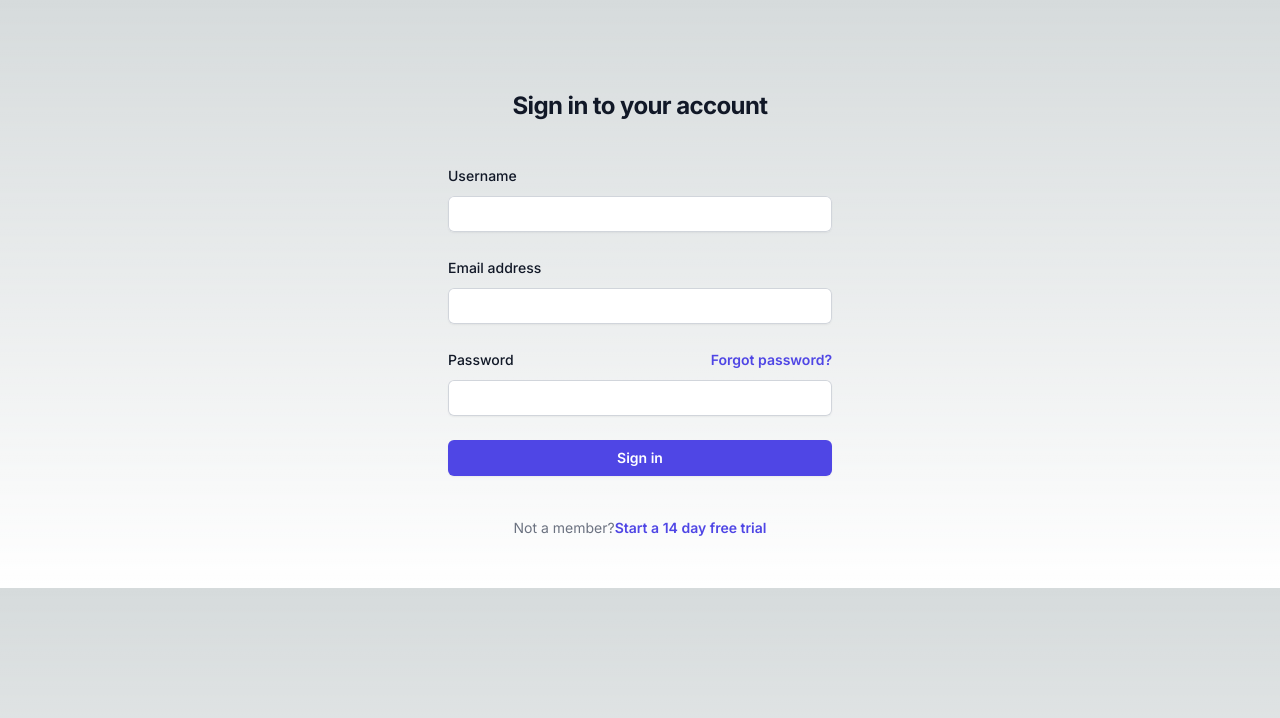
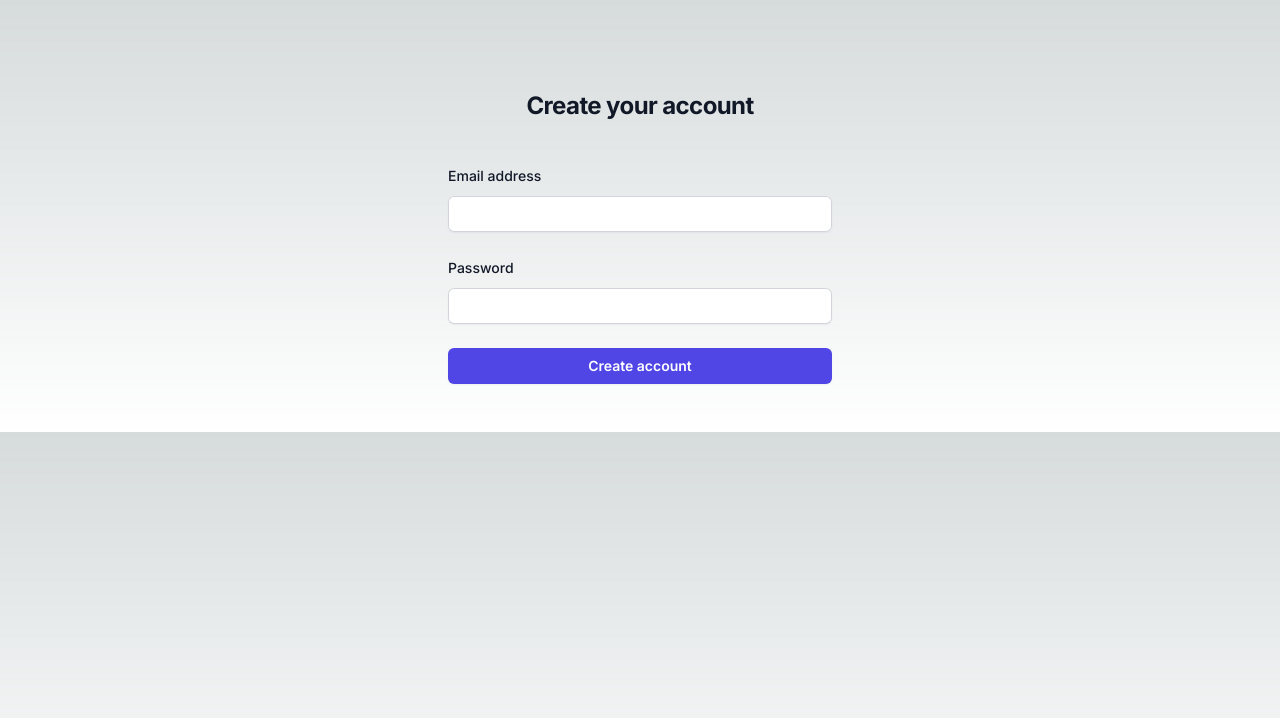
Before and after one commit to zaknolte/brew-buddy, a Next.js app in the folder brew-buddy/: page /register in a window 1280 px wide. Shown: the top 718 px of the page. Built offline with nearby package versions, Linux system fonts and the light colour scheme.

Commit message:
remove username

```diff
--- a/brew-buddy/src/app/login/page.tsx
+++ b/brew-buddy/src/app/login/page.tsx
@@ -7,13 +7,13 @@ import { signIn } from "next-auth/react";
 export default function LoginPage() {
     const router = useRouter();
     const [user, setUser] = useState({
-        name: '',
+        // loginID: '',
         email: '',
         password: ''
     });
 
-    const loginUser = async (e) => {
-        e.preventDefault();
+    const loginUser = async (event: React.FormEvent<HTMLFormElement>) => {
+        event.preventDefault();
         signIn('credentials', {...user, redirect: false})
 
         router.push('/home')
@@ -28,7 +28,7 @@ export default function LoginPage() {
 
             <div className="mt-10 sm:mx-auto sm:w-full sm:max-w-sm">
                 <form className="space-y-6" action="#" method="POST" onSubmit={loginUser}>
-                    <div>
+                    {/* <div>
                         <label htmlFor="username" className="block text-sm font-medium leading-6 text-gray-900">Username</label>
                         <div className="mt-2">
                             <input
@@ -37,11 +37,11 @@ export default function LoginPage() {
                                 type="username"
                                 autoComplete="username"
                                 required
-                                value={user.name}
-                                onChange={(e) => {setUser({...user, name: e.target.value})}}
+                                value={user.loginID}
+                                onChange={(e) => {setUser({...user, loginID: e.target.value})}}
                                 className="block w-full pl-2 rounded-md border-0 py-1.5 text-gray-900 shadow-sm ring-1 ring-inset ring-gray-300 placeholder:text-gray-400 focus:ring-2 focus:ring-inset focus:ring-indigo-600 sm:text-sm sm:leading-6"/>
                         </div>
-                    </div>
+                    </div> */}
                     <div>
                         <label htmlFor="email" className="block text-sm font-medium leading-6 text-gray-900">Email address</label>
                         <div className="mt-2">
@@ -84,7 +84,7 @@ export default function LoginPage() {
 
                 <p className="mt-10 text-center text-sm text-gray-500">
                     Not a member?
-                    <a href="#" className="font-semibold leading-6 text-indigo-600 hover:text-indigo-500">Start a 14 day free trial</a>
+                    <a href="/register" className="font-semibold leading-6 text-indigo-600 hover:text-indigo-500">Register now!</a>
                 </p>
             </div>
         </div>
--- a/brew-buddy/src/app/register/page.tsx
+++ b/brew-buddy/src/app/register/page.tsx
@@ -1,19 +1,19 @@
 'use client'
 
-import Image from "next/image"
+// import Image from "next/image"
 import { useState } from "react"
 import { useRouter } from "next/navigation"
 
 export default function RegisterPage() {
     const router = useRouter();
     const [user, setUser] = useState({
-        name: '',
+        // name: '',
         email: '',
         password: ''
     });
 
-    const createUser = async (e) => {
-        e.preventDefault();
+    const createUser = async (event: React.FormEvent<HTMLFormElement>) => {
+        event.preventDefault();
         const response = await fetch('/api/register', {
             method: 'POST',
             headers: {'Content-Type': 'application/json'},
@@ -28,12 +28,12 @@ export default function RegisterPage() {
         <div className="flex min-h-full flex-col justify-center px-6 py-12 lg:px-8">
             <div className="sm:mx-auto sm:w-full sm:max-w-sm">
                 {/* <Image className="mx-auto h-10 w-auto" src="https://tailwindui.com/img/logos/mark.svg?color=indigo&shade=600" width={600} height={600}/> */}
-                <h2 className="mt-10 text-center text-2xl font-bold leading-9 tracking-tight text-gray-900">Sign in to your account</h2>
+                <h2 className="mt-10 text-center text-2xl font-bold leading-9 tracking-tight text-gray-900">Create your account</h2>
             </div>
 
             <div className="mt-10 sm:mx-auto sm:w-full sm:max-w-sm">
                 <form className="space-y-6" action="#" method="POST" onSubmit={createUser}>
-                    <div>
+                    {/* <div>
                         <label htmlFor="username" className="block text-sm font-medium leading-6 text-gray-900">Username</label>
                         <div className="mt-2">
                             <input
@@ -46,7 +46,7 @@ export default function RegisterPage() {
                                 onChange={(e) => {setUser({...user, name: e.target.value})}}
                                 className="block w-full pl-2 rounded-md border-0 py-1.5 text-gray-900 shadow-sm ring-1 ring-inset ring-gray-300 placeholder:text-gray-400 focus:ring-2 focus:ring-inset focus:ring-indigo-600 sm:text-sm sm:leading-6"/>
                         </div>
-                    </div>
+                    </div> */}
                     <div>
                         <label htmlFor="email" className="block text-sm font-medium leading-6 text-gray-900">Email address</label>
                         <div className="mt-2">
@@ -65,9 +65,6 @@ export default function RegisterPage() {
                     <div>
                         <div className="flex items-center justify-between">
                             <label htmlFor="password" className="block text-sm font-medium leading-6 text-gray-900">Password</label>
-                            <div className="text-sm">
-                                <a href="#" className="font-semibold text-indigo-600 hover:text-indigo-500">Forgot password?</a>
-                            </div>
                         </div>
                         <div className="mt-2">
                             <input
@@ -83,14 +80,9 @@ export default function RegisterPage() {
                     </div>
 
                     <div>
-                        <button type="submit" className="flex w-full justify-center rounded-md bg-indigo-600 px-3 py-1.5 text-sm font-semibold leading-6 text-white shadow-sm hover:bg-indigo-500 focus-visible:outline focus-visible:outline-2 focus-visible:outline-offset-2 focus-visible:outline-indigo-600">Sign in</button>
+                        <button type="submit" className="flex w-full justify-center rounded-md bg-indigo-600 px-3 py-1.5 text-sm font-semibold leading-6 text-white shadow-sm hover:bg-indigo-500 focus-visible:outline focus-visible:outline-2 focus-visible:outline-offset-2 focus-visible:outline-indigo-600">Create account</button>
                     </div>
                 </form>
-
-                <p className="mt-10 text-center text-sm text-gray-500">
-                    Not a member?
-                    <a href="#" className="font-semibold leading-6 text-indigo-600 hover:text-indigo-500">Start a 14 day free trial</a>
-                </p>
             </div>
         </div>
     )
```
